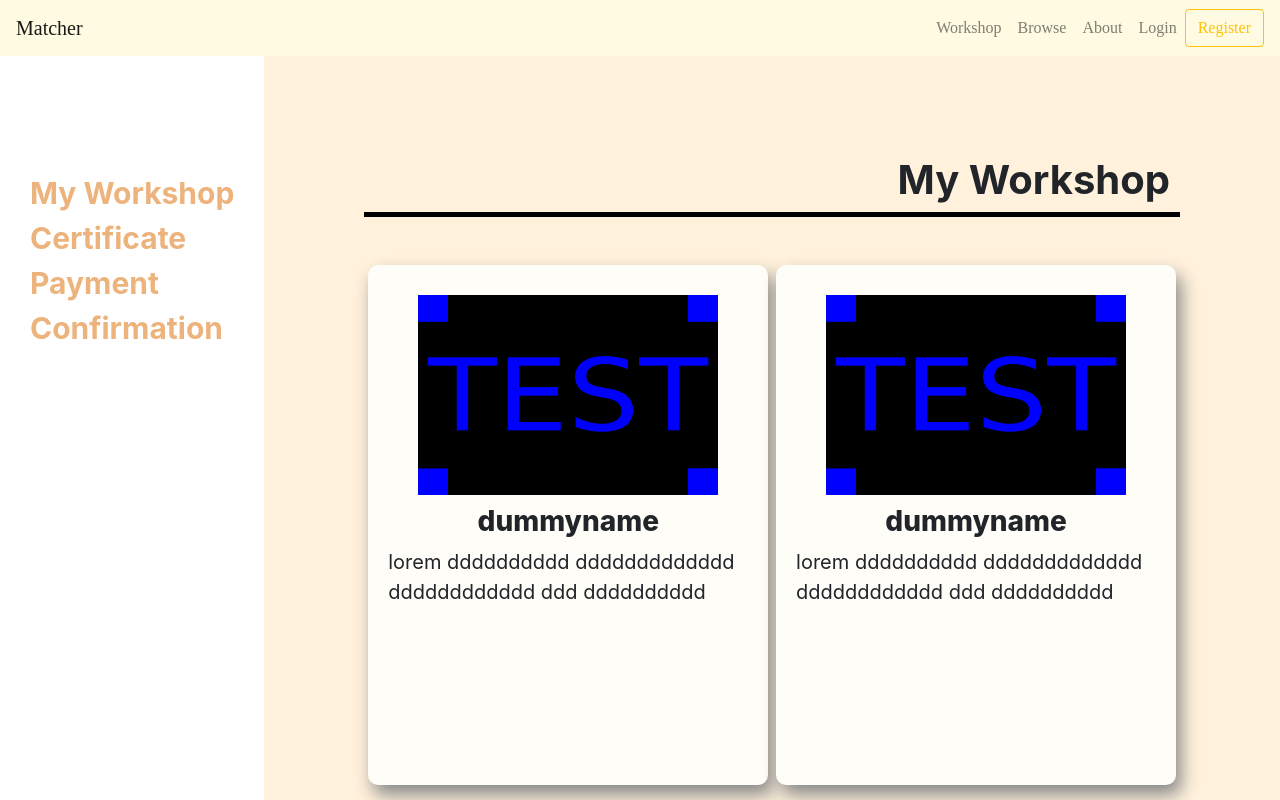
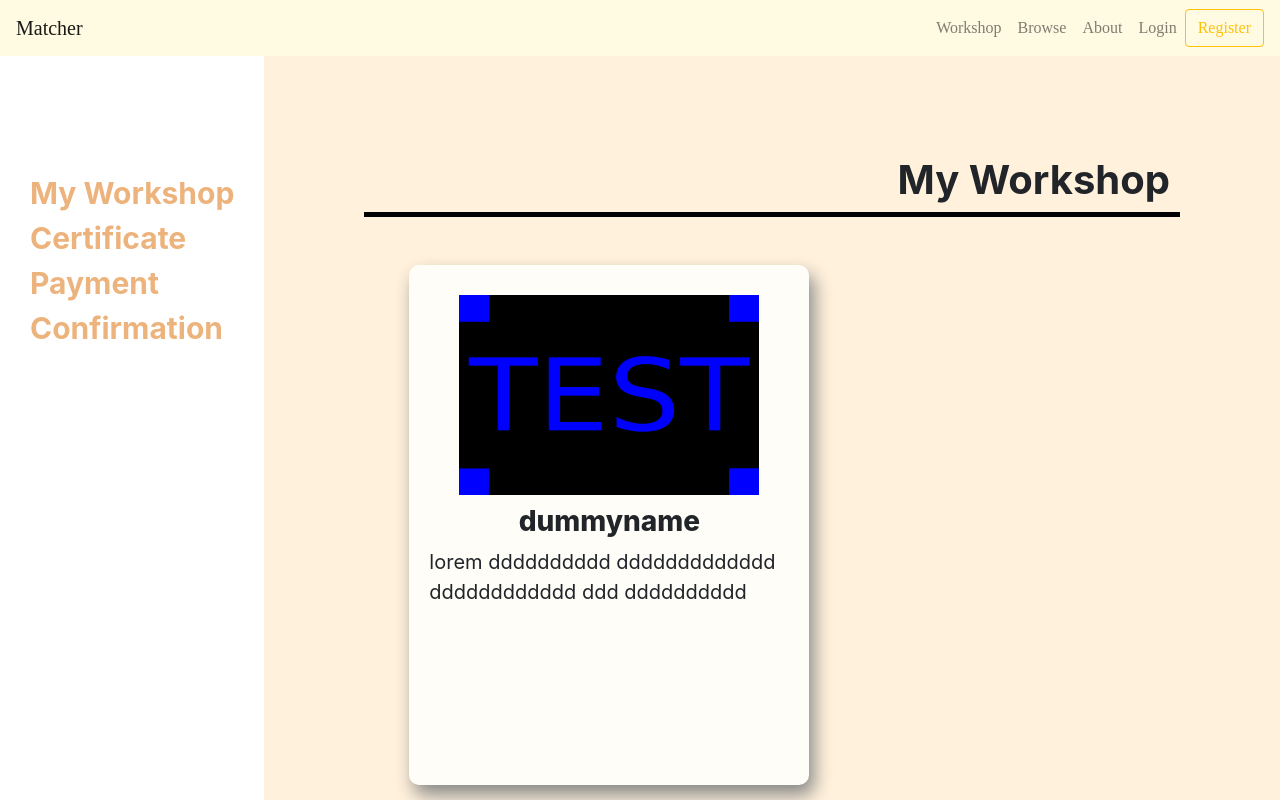
Before and after one commit to 2110423-2019-2/sec1_TerkyCompany-Frontend, a React (Create React App) app: page /workshoplist in a window 1280 px wide. Shown: the top 800 px of the page. Built offline with nearby package versions, Linux system fonts and the light colour scheme.

Commit message:
update css

```diff
--- a/src/Components/WorkshopItem/WorkshopItem.css
+++ b/src/Components/WorkshopItem/WorkshopItem.css
@@ -6,12 +6,11 @@
     height: 520px;
     padding: 20px;
     margin-top: 40px;
-    margin-left: auto;
-    margin-right: auto;
-    justify-content: 0 center;
+    margin-left: 1.5em;
     border-radius: 10px;
     flex-direction: column;
     transition: margin-top 0.3s;
+    align-self: left;
 }
 
 .workshop-item:hover {
```
